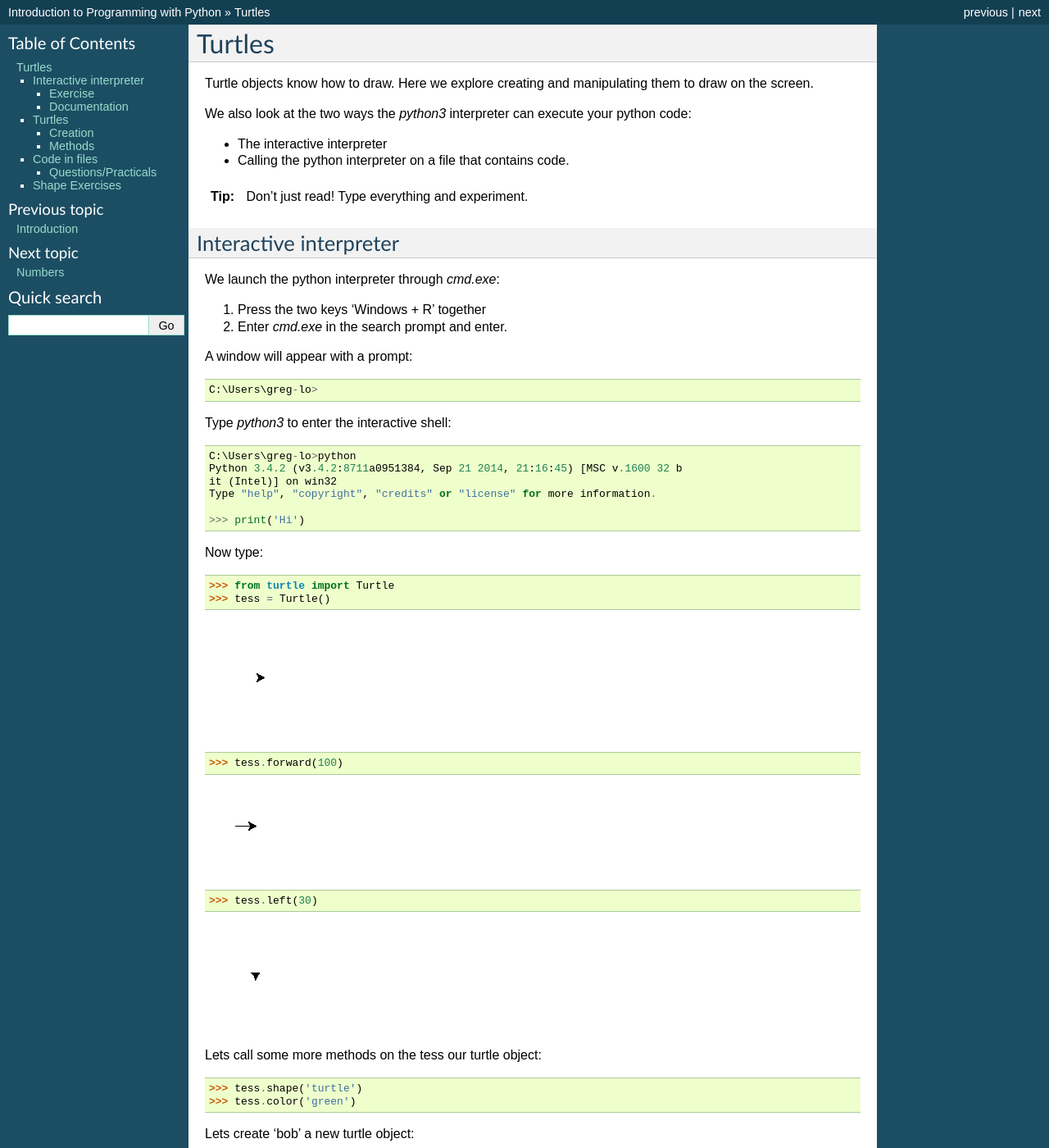
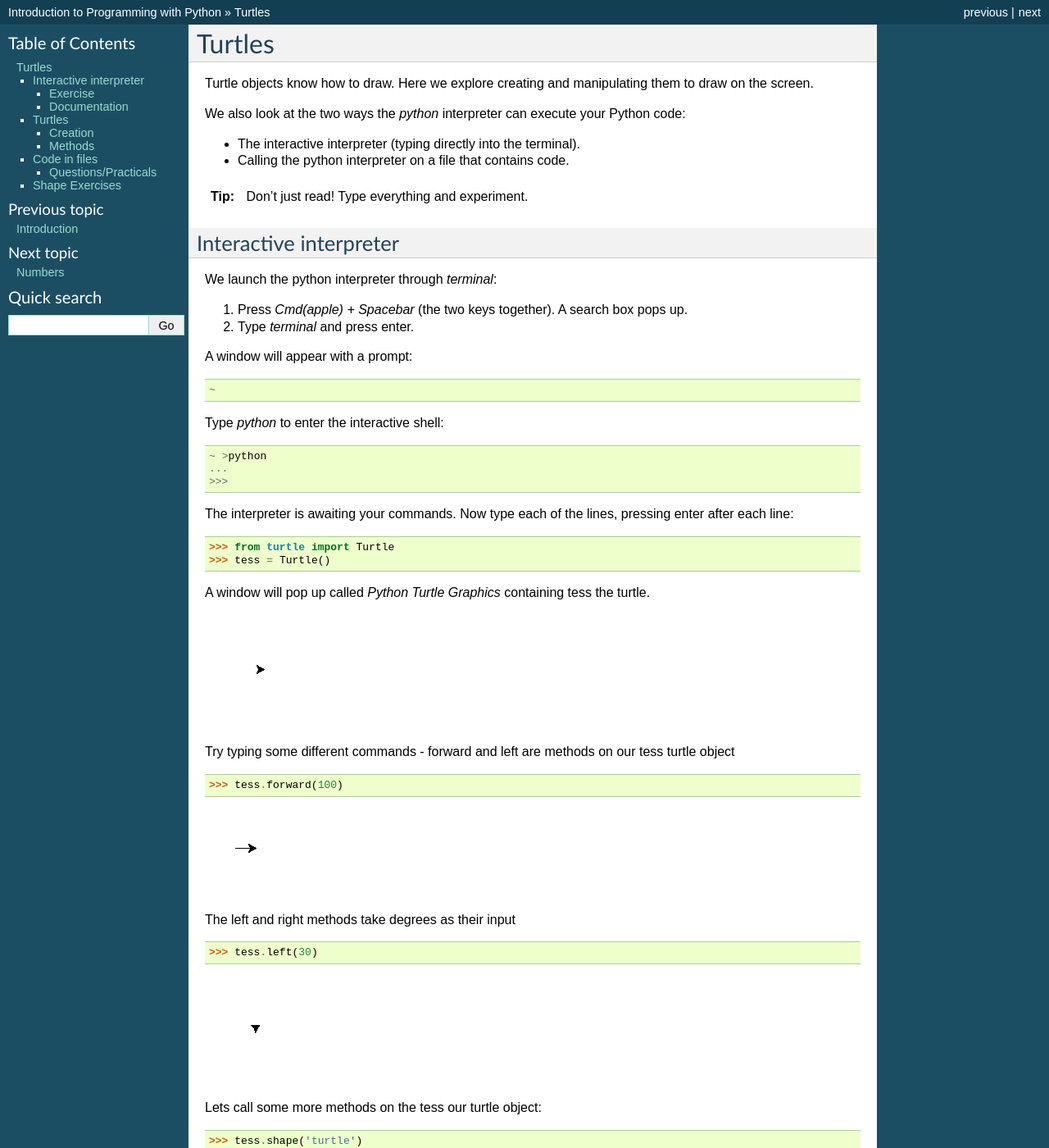
Before and after one commit to gu-lseg/intro-to-programming, a Sphinx documentation site: the page built from source/turtles.rst, in a window 1280 px wide and 1400 px high. Shown: the whole window at 82% size. Built offline with Sphinx 7.4.7, drawn with Linux system fonts in a browser that asks for light colours; pages that are not in the unit, such as notebooks, are missing from menus; some of the changed text lies outside the part shown.

Commit message:
Add some minor updates and osx descriptions

```diff
--- a/source/turtles.rst
+++ b/source/turtles.rst
@@ -4,9 +4,9 @@ Turtles
 Turtle objects know how to draw. Here we explore creating and
 manipulating them to draw on the screen.
 
-We also look at the two ways the `python3` interpreter can execute your python code:
+We also look at the two ways the `python` interpreter can execute your Python code:
 
-* The interactive interpreter
+* The interactive interpreter (typing directly into the terminal).
 * Calling the python interpreter on a file that contains code.
 
 .. tip::
@@ -17,37 +17,38 @@ We also look at the two ways the `python3` interpreter can execute your python c
 Interactive interpreter
 =======================
 
-We launch the python interpreter through `cmd.exe`:
+We launch the python interpreter through `terminal`:
 
-1. Press the two keys 'Windows + R' together
-2. Enter `cmd.exe` in the search prompt and enter.
+1. Press `Cmd(apple) + Spacebar` (the two keys together). A search box pops up.
+2. Type `terminal` and press enter.
 
 A window will appear with a prompt::
 
-    C:\Users\greg-lo>
+    ~
 
-Type `python3` to enter the interactive shell::
+Type `python` to enter the interactive shell::
 
-    C:\Users\greg-lo>python
-    Python 3.4.2 (v3.4.2:8711a0951384, Sep 21 2014, 21:16:45) [MSC v.1600 32 b
-    it (Intel)] on win32
-    Type "help", "copyright", "credits" or "license" for more information.
-
-    >>> print('Hi')
+    ~ >python
+    ...
+    >>>
 
 
-Now type::
+The interpreter is awaiting your commands. Now type each of the lines, pressing enter after each line::
 
     >>> from turtle import Turtle
     >>> tess = Turtle()
 
+A window will pop up called `Python Turtle Graphics` containing tess the turtle.
+
 .. image:: /images/turtle-init.png
 
-::
+Try typing some different commands - forward and left are methods on our tess turtle object
 
     >>> tess.forward(100)
 
 .. image:: /images/turtle-forward.png
+
+The left and right methods take degrees as their input
 
 ::
 
@@ -67,11 +68,18 @@ Lets create 'bob' a new turtle object::
     >>> bob.color('red')
     >>> bob.backward(100)
 
+Clear your canvas and move both turtles back to the middle
+
+    >>> bob.reset()
+    >>> tess.reset()
 
 Exercise
 --------
 
 Experiment drawing shapes in different colours.
+
+1. Can you draw a triangle?
+2. Can you draw a square using two turtles in two different colours?
 
 Documentation
 -------------
@@ -171,21 +179,24 @@ Using SublimeText create a file named `my_turtle_file.py` with this code::
 
     All word document file names end with .doc,
     all files names with python code must end with .py
+    We can comment our lines of code using #
 
 In cmd.exe call the python command with the filename `my_turtle_file.py` as parameter::
 
-    C:\Users\greg-lo> python3 my_turtle_file.py
+    ~ > python my_turtle_file.py
 
 
 .. tip::
 
     Make sure the file you created exists in the location where you execute this
     command. The location is given by the prompt.
+    You can use the 'Change Directory' command `cd` to get to the right directory
+    E.g: `cd /folder` will move the current directory to 'folder'
 
 Questions/Practicals
 --------------------
 
-1. What are the differences between using `python3` interactively and using files? When would you use one or the other?
+1. What are the differences between using `python` interactively and using files? When would you use one or the other?
 
 2. Challenge yourself to find as many different ways of drawing with a turtle object.
 
```
Also changed, not shown: other parts of source/turtles.rst (+1 -1 lines).
